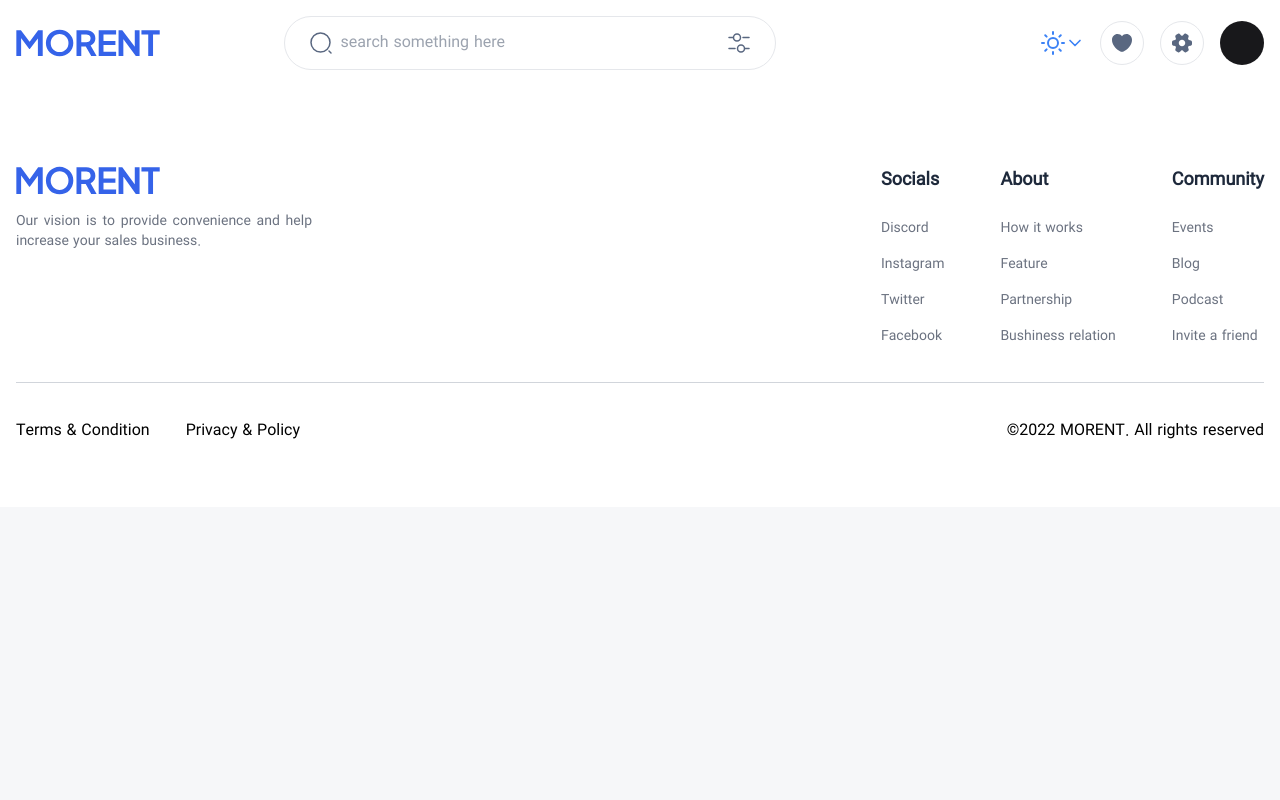
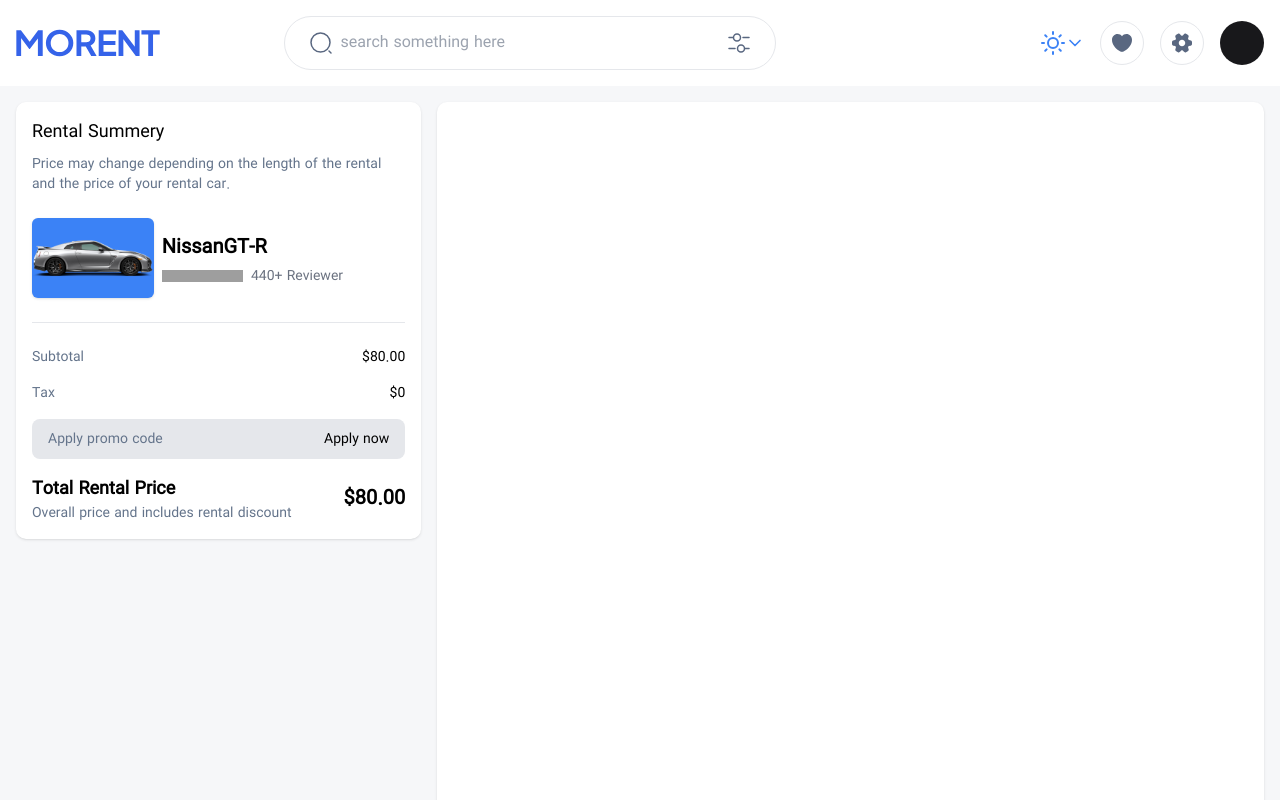
Before and after one commit to mahdibashirione/the-cars, a React (Create React App) app: page /rental/1/1 in a window 1280 px wide. Shown: the top 800 px of the page. Built offline with nearby package versions, Linux system fonts and the light colour scheme; grey boxes are pictures that could not be loaded.

Commit message:
add and building base RentalPage

```diff
--- a/package.json
+++ b/package.json
@@ -13,6 +13,7 @@
     "@testing-library/user-event": "^13.5.0",
     "axios": "^1.2.3",
     "dayjs": "^1.11.7",
+    "formik": "^2.2.9",
     "react": "^18.2.0",
     "react-dom": "^18.2.0",
     "react-icons": "^4.7.1",
@@ -20,7 +21,8 @@
     "react-router-dom": "^6.6.1",
     "react-scripts": "5.0.1",
     "redux": "^4.2.0",
-    "web-vitals": "^2.1.4"
+    "web-vitals": "^2.1.4",
+    "yup": "^0.32.11"
   },
   "scripts": {
     "start": "react-scripts start",
--- /dev/null
+++ b/src/pages/RentalPage.js
@@ -0,0 +1,55 @@
+const RentalPage = () => {
+  return (
+    <section className="w-full container grid grid- grid-cols-1 md:grid-cols-5 xl:grid-cols-12 gap-4 p-4">
+
+      <article className="col-span-1 md:col-span-2 xl:col-span-4 md:min-h-full">
+        <div className="bg-white md:sticky md:top-4 select-none w-full dark:text-white dark:bg-zinc-800 shadow p-4 rounded-[10px]">
+          <span className="md:text-lg">Rental Summery</span>
+          <p className="text-slate-500 text-sm mt-2 mb-6">
+            Price may change depending on the length of the
+            rental and the price of your rental car.
+          </p>
+          <div className="w-full flex items-center gap-x-2 mb-6">
+            <div className="w-1/3 h-20 flex items-center justify-center rounded-md shadow bg-blue-500">
+              <img className="w-full object-cover" alt="NissanGT-R" src="/images/NissanGT-R.svg" />
+            </div>
+            <div className="w-2/3 flex flex-col">
+              <span className="text-xl font-bold">NissanGT-R</span>
+              <div className="w-full h-3 mt-2 flex items-center overflow-hidden gap-x-2">
+                <img className="w-1/3 md:w-1/2 lg:w-1/3 object-cover" alt="6Stars" src="https://freesvg.org/img/16231558095-star-rating.png" />
+                <span className="text-sm text-gray-500">440+ Reviewer</span>
+              </div>
+            </div>
+          </div>
+          <div className="w-full border-t dark:border-slate-500 pt-6 flex flex-col gap-y-4">
+            <div className="flex justify-between items-center">
+              <span className="text-sm text-slate-500">Subtotal</span>
+              <span className="text-sm ">$80.00</span>
+            </div>
+            <div className="flex justify-between items-center">
+              <span className="text-sm text-slate-500">Tax</span>
+              <span className="text-sm ">$0</span>
+            </div>
+            <div className="flex justify-between items-center px-4 py-2.5 rounded-lg bg-gray-200 dark:bg-zinc-700">
+              <span className="text-sm text-slate-500">Apply promo code</span>
+              <span className="text-sm ">Apply now</span>
+            </div>
+            <div className="flex items-center justify-between">
+              <div className="flex flex-col">
+                <span className="text-lg font-bold">Total Rental Price</span>
+                <span className="text-sm text-slate-500">Overall price and includes rental discount</span>
+              </div>
+              <div className="h-full flex justify-center items-center">
+                <span className="font-bold text-xl">$80.00</span>
+              </div>
+            </div>
+          </div>
+        </div>
+      </article>
+      <article className="col-span-1 md:col-span-3 h-screen xl:col-span-8 bg-white dark:bg-zinc-800 rounded-[10px] shadow p-4"></article>
+
+    </section>
+  );
+}
+
+export default RentalPage;
--- a/src/pages/SearchPage.js
+++ b/src/pages/SearchPage.js
@@ -52,7 +52,7 @@ const SearchPage = () => {
       <span ref={backDrop} className="fixed top-full md:hidden h-full duration-300 w-full z-[5] bg-zinc-800/70"></span>
 
       {/* Filter */}
-      <article ref={filter} className="fixed z-10 top-[calc(100%-55px)] border-t-2 border-blue-500 duration-300 w-full rounded-t-xl md:border-t-0 md:rounded-none md:min-h-full bg-white md:block md:bg-transparent md:static md:row-span-full md:col-span-2 lg:col-span-3 xl:col-span-2">
+      <article ref={filter} className="fixed z-10 top-[calc(100%-55px)] border-t-2 border-blue-500 duration-300 w-full rounded-t-xl md:border-t-0 md:rounded-none md:min-h-full bg-white dark:bg-zinc-800 md:block md:bg-transparent md:static md:row-span-full md:col-span-2 lg:col-span-3 xl:col-span-2">
         <div className="text-slate-400 w-full md:sticky top-4 p-4 flex flex-col gap-y-4 md:bg-white md:dark:bg-zinc-800 rounded-lg md:shadow">
           <div className="w-full md:hidden flex justify-center items-center ">
             <button onClick={handleFilterMobile} className={`${openFilter === true ? "text-red-500" : "text-blue-500"} flex justify-center items-center gap-x-1`}>
--- a/src/routes/routes.js
+++ b/src/routes/routes.js
@@ -1,6 +1,7 @@
 import DetailCarPage from "../pages/DetailCarPage";
 import HomePage from "../pages/HomePage";
 import LikesPage from "../pages/LikesPage";
+import RentalPage from "../pages/RentalPage";
 import SearchPage from "../pages/SearchPage";
 
 
@@ -8,6 +9,7 @@ const routes = [
   { path: "/", element: <HomePage /> },
   { path: "/likes", element: <LikesPage /> },
   { path: "/cars", element: <SearchPage /> },
+  { path: "/rental/:name/:id", element: <RentalPage /> },
   { path: "/car/:name/:id", element: <DetailCarPage /> },
 ]
 
```
Also changed, not shown: 1 other file (tests, documents, lock files or other folders).
